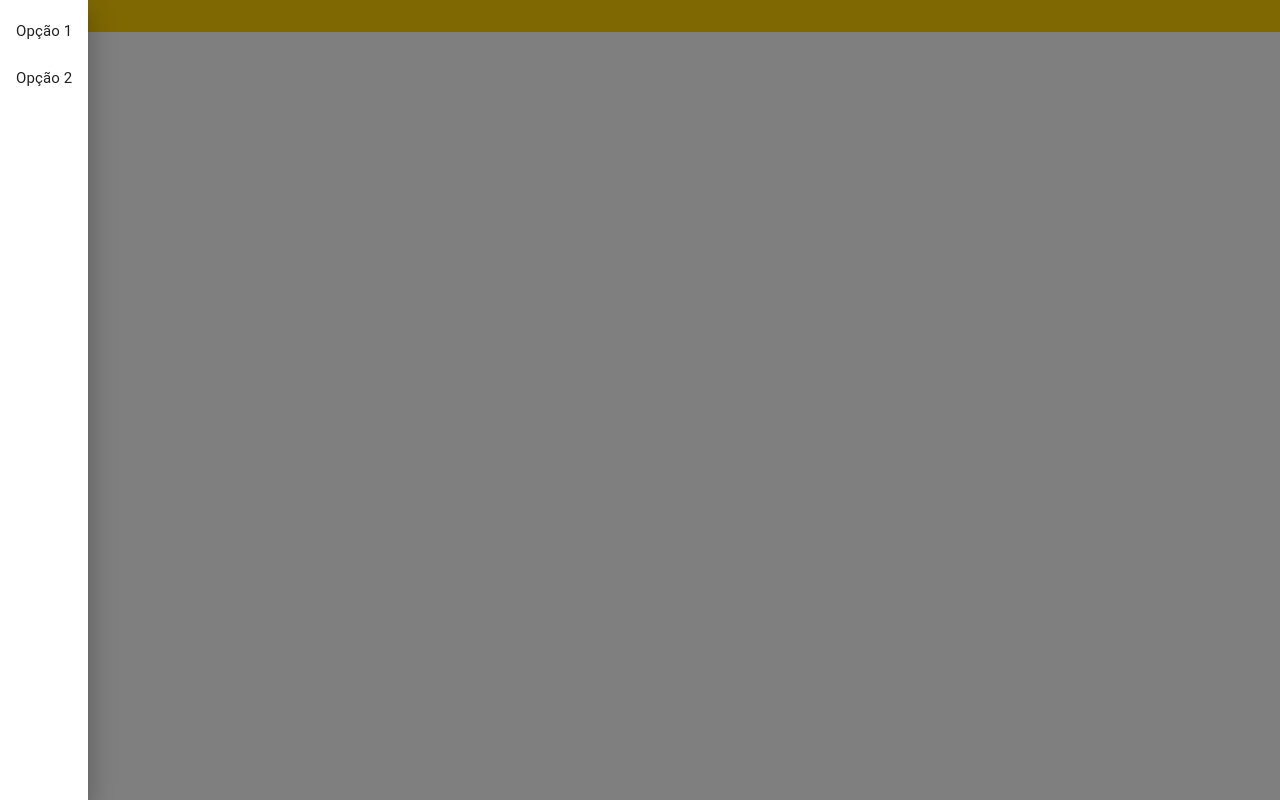
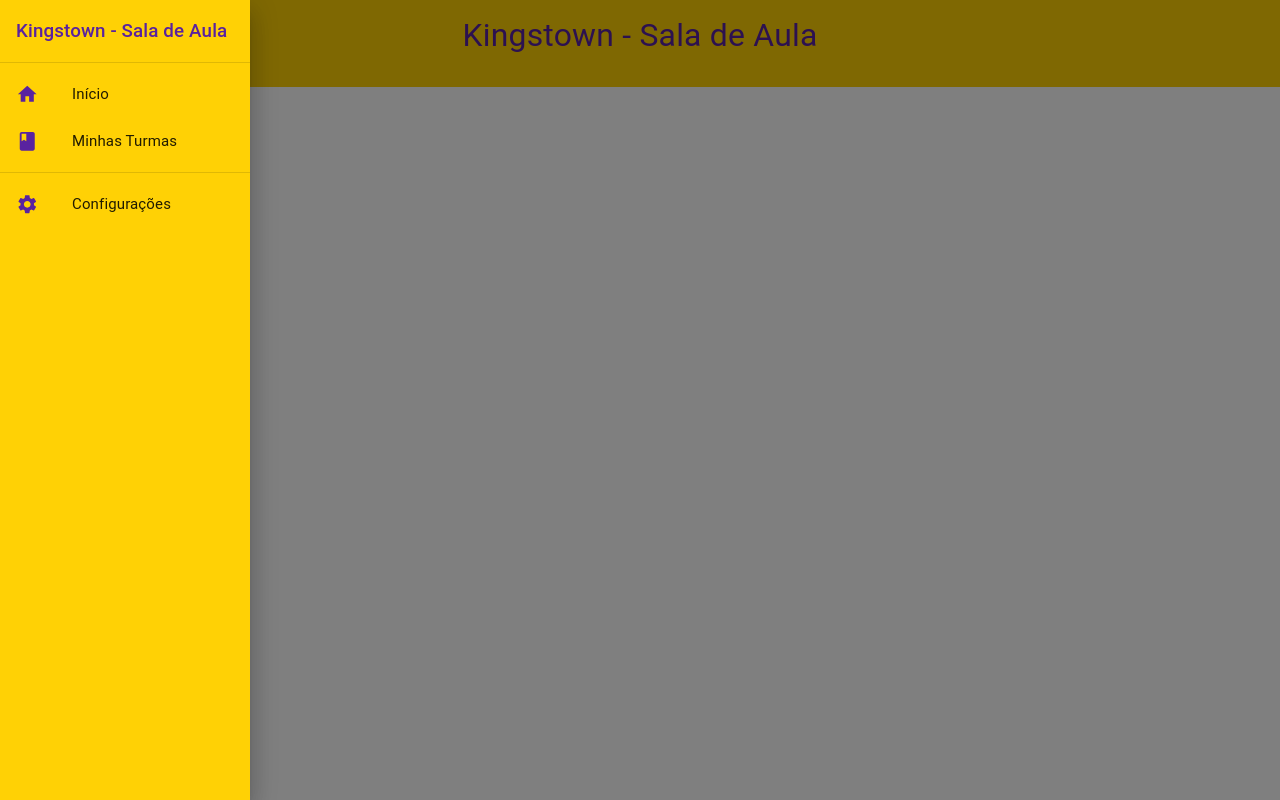
Before and after one commit to Wiltonll/kingstown-sala-de-aula, a React (Create React App) app in the folder Front-End/: page / in a window 1280 px wide. Both pictures are taken after a click on the button 35 px from the left and 41 px from the top of the page. Built offline with nearby package versions, Linux system fonts and the light colour scheme.

Commit message:
Drawer criado.

```diff
--- a/Front-End/src/App.js
+++ b/Front-End/src/App.js
@@ -1,13 +1,13 @@
 import React from 'react';
 import { BrowserRouter as Router, Routes, Route } from 'react-router-dom';
-import CriarTurma from './components/CriarTurma';
+import InicioTurmas from './components/InicioTurmas';
 import Form from './components/Form';
 
 function App() {
   return (
     <Router>
       <Routes>
-        <Route path="/" element={<CriarTurma />} />
+        <Route path="/" element={<InicioTurmas />} />
       </Routes>
     </Router>
   );
--- a/Front-End/src/components/CriarTurma/MenuDrawer.js
+++ /dev/null
@@ -1,46 +0,0 @@
-// src/components/MenuDrawer.js
-import React from 'react';
-import { Drawer, IconButton, List, ListItem, ListItemIcon, ListItemText } from '@mui/material';
-import MenuIcon from '@mui/icons-material/Menu';
-
-const MenuDrawer = ({ buttonColor }) => {
-  const [open, setOpen] = React.useState(false);
-
-  const toggleDrawer = (open) => (event) => {
-    if (event.type === 'keydown' && (event.key === 'Tab' || event.key === 'Shift')) {
-      return;
-    }
-    setOpen(open);
-  };
-
-  const list = () => (
-    <List>
-      {/* Adicione suas opções de menu aqui */}
-      <ListItem button onClick={toggleDrawer(false)}>
-        <ListItemText primary="Opção 1" />
-      </ListItem>
-      <ListItem button onClick={toggleDrawer(false)}>
-        <ListItemText primary="Opção 2" />
-      </ListItem>
-    </List>
-  );
-
-  return (
-    <>
-      <IconButton
-        onClick={toggleDrawer(true)}
-        sx={{
-          color: buttonColor, // Define a cor do botão
-          '&:hover': { color: buttonColor, opacity: 0.8 }, // Efeito de hover
-        }}
-      >
-        <MenuIcon />
-      </IconButton>
-      <Drawer anchor="left" open={open} onClose={toggleDrawer(false)}>
-        {list()}
-      </Drawer>
-    </>
-  );
-};
-
-export default MenuDrawer;
--- /dev/null
+++ b/Front-End/src/components/InicioTurmas/MenuDrawer.js
@@ -0,0 +1,84 @@
+import React from 'react';
+import {
+  Drawer,
+  IconButton,
+  List,
+  ListItem,
+  ListItemIcon,
+  ListItemText,
+  Divider,
+  Box,
+  Typography,
+} from '@mui/material';
+import MenuIcon from '@mui/icons-material/Menu';
+import HomeIcon from '@mui/icons-material/Home';
+import ClassIcon from '@mui/icons-material/Class';
+import SettingsIcon from '@mui/icons-material/Settings';
+
+const MenuDrawer = ({ buttonColor }) => {
+  const [open, setOpen] = React.useState(false);
+
+  const toggleDrawer = (open) => (event) => {
+    if (event.type === 'keydown' && (event.key === 'Tab' || event.key === 'Shift')) {
+      return;
+    }
+    setOpen(open);
+  };
+
+  const list = () => (
+    <Box
+      sx={{
+        width: 250,
+        backgroundColor: '#FFD105',
+        height: '100%',
+      }}
+      role="presentation"
+      onClick={toggleDrawer(false)}
+      onKeyDown={toggleDrawer(false)}
+    >
+      <Typography variant="h6" sx={{ padding: 2, color: '#5922A0' }}>
+        Kingstown - Sala de Aula
+      </Typography>
+      <Divider />
+      <List>
+        {[
+          { text: 'Início', icon: <HomeIcon /> },
+          { text: 'Minhas Turmas', icon: <ClassIcon /> },
+        ].map((item) => (
+          <ListItem button key={item.text}>
+            <ListItemIcon sx={{ color: '#5922A0' }}>{item.icon}</ListItemIcon>
+            <ListItemText primary={item.text} />
+          </ListItem>
+        ))}
+      </List>
+      <Divider />
+      <List>
+        <ListItem button>
+          <ListItemIcon sx={{ color: '#5922A0' }}>
+            <SettingsIcon />
+          </ListItemIcon>
+          <ListItemText primary="Configurações" />
+        </ListItem>
+      </List>
+    </Box>
+  );
+
+  return (
+    <>
+      <IconButton
+        onClick={toggleDrawer(true)}
+        sx={{
+          color: buttonColor,
+          '&:hover': { color: buttonColor, opacity: 0.8 },
+        }}
+      >
+        <MenuIcon />
+      </IconButton>
+      <Drawer anchor="left" open={open} onClose={toggleDrawer(false)}>
+        {list()}
+      </Drawer>
+    </>
+  );
+};
+
+export default MenuDrawer;
--- a/Front-End/src/components/CriarTurma/index.js
+++ b/Front-End/src/components/InicioTurmas/index.js
@@ -1,6 +1,6 @@
 // src/components/CriarTurma.js
 import React from 'react';
-import { Box } from '@mui/material';
+import { Box, Typography } from '@mui/material';
 import MenuDrawer from './MenuDrawer'; // Importar o MenuDrawer corretamente
 
 export default function CriarTurma() {
@@ -17,6 +17,12 @@ export default function CriarTurma() {
           backgroundColor: '#FFD105', // Cor de fundo amarelo
         }}
       >
+        <Typography
+          variant="h4"
+          sx={{ textAlign: 'center', marginBottom: 2, color: '#5922A0' }} // Estilo do título na parte superior
+        >
+          Kingstown - Sala de Aula
+        </Typography>
         {/* Aqui você pode adicionar mais conteúdo conforme necessário */}
       </Box>
     </Box>
```
Also changed, not shown: Front-End/src/components/InicioTurmas/InicioTurmas.module.css (renamed from Front-End/src/components/CriarTurma/CriarTurma.module.css).
